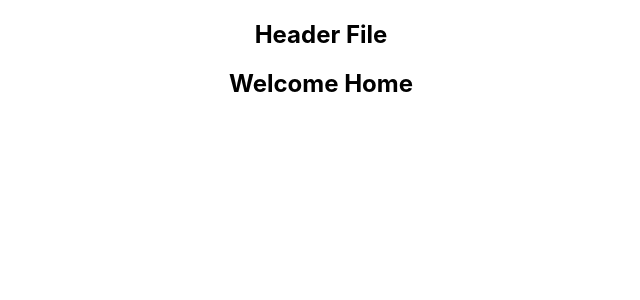
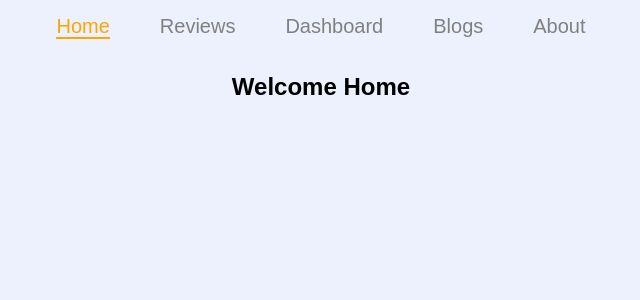
Before and after one commit to rasel-gannicus/Photographer-Website-Portfolio---E-commerce--with-React, a React (Create React App) app: page / in a window 1280 px wide. Shown: the top 300 px of the page, without its empty margins (319-959 px from the left). Built offline with nearby package versions, Linux system fonts and the light colour scheme.

Commit message:
working on header

```diff
--- a/src/Pages/Header/Header.css
+++ b/src/Pages/Header/Header.css
@@ -0,0 +1,16 @@
+
+.header-div a.active {
+    color: orange;
+    border-bottom: 2px solid orange;
+  }
+
+.header-div{
+    padding: 15px 10px;
+}
+.header-div a{
+    text-decoration: none;
+    color: grey;
+    margin: 0 25px;
+    font-size: 20px;
+    font-weight: 500;
+  }
--- a/src/Pages/Header/Header.js
+++ b/src/Pages/Header/Header.js
@@ -1,10 +1,15 @@
 import React from 'react';
+import { NavLink } from 'react-router-dom';
 import './Header.css';
 
 const Header = () => {
     return (
-        <div>
-            <h2>Header File</h2>
+        <div className='header-div'>
+            <NavLink    to="/" className={({ isActive }) => (isActive ? 'active' : 'inactive')}>Home</NavLink>
+                <NavLink    to="/reviews" className={({ isActive }) => (isActive ? 'active' : 'inactive')}>Reviews</NavLink>
+                <NavLink   to="/dashboard" className={({ isActive }) => (isActive ? 'active' : 'inactive')}>Dashboard</NavLink>
+                <NavLink   to="/blogs" className={({ isActive }) => (isActive ? 'active' : 'inactive')}>Blogs</NavLink>
+                <NavLink   to="/about" className={({ isActive }) => (isActive ? 'active' : 'inactive')} >About</NavLink>
         </div>
     );
 };
--- a/src/index.css
+++ b/src/index.css
@@ -5,6 +5,12 @@ body {
     sans-serif;
   -webkit-font-smoothing: antialiased;
   -moz-osx-font-smoothing: grayscale;
+  background: #EDF1FD;
+}
+@import url('https://fonts.googleapis.com/css2?family=Poppins:wght@100;200;300;400;500;600;700;800;900&display=swap');
+
+*{
+    font-family: 'Poppins', sans-serif;
 }
 
 code {
```
